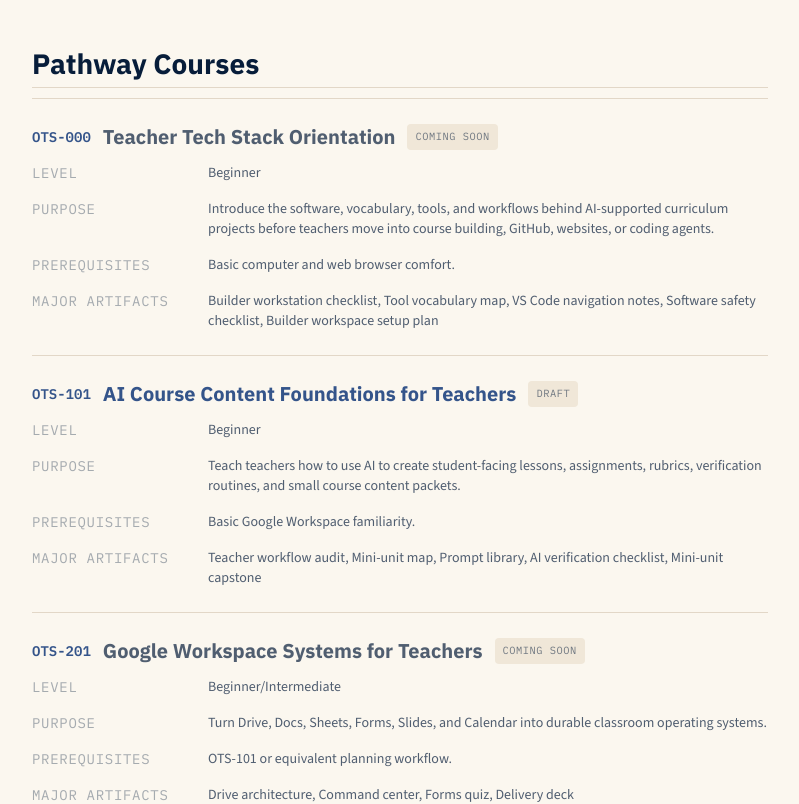
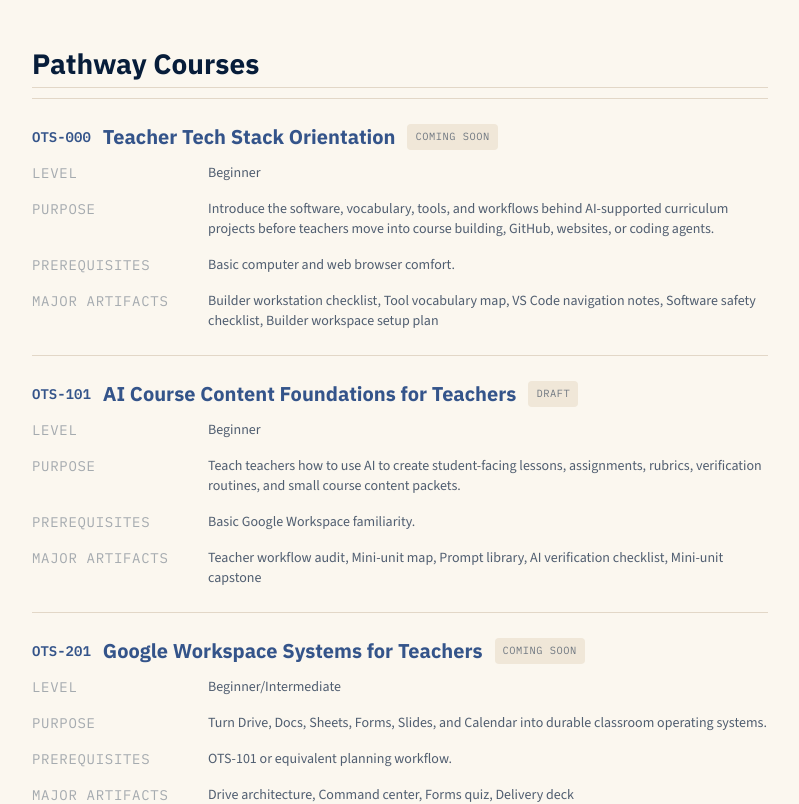
Before and after one commit to Gh0stlyKn1ght/OpenTeachStack, a Next.js app: page /pathway in a window 1280 px wide. Shown: the part 862-1666 px from the top of the page, without its empty margins (48-847 px from the left). Built offline with nearby package versions, Linux system fonts and the light colour scheme.

Commit message:
Link coming soon course previews in dev

```diff
--- a/src/app/book/page.tsx
+++ b/src/app/book/page.tsx
@@ -7,6 +7,8 @@ import FieldGuidePage from "@/components/field-guide/FieldGuidePage";
 import { BOOK_COURSE_CODE, BOOK_COURSE_PATH, METHOD_STEPS } from "@/lib/book";
 import { COURSE_STRUCTURES } from "@/lib/courseStructures";
 import { COURSE_SUBTITLE, COURSE_THESIS } from "@/lib/metadata";
+
+const canPreviewComingSoon = process.env.NODE_ENV !== "production";
 
 export const metadata: Metadata = {
   title: "Course Book — OpenTeachStack",
@@ -95,7 +97,29 @@ export default function BookPage() {
                 Draft
               </span>
             </Link>
-            {pathwayCourses.map((course) => (
+            {pathwayCourses.map((course) =>
+              canPreviewComingSoon ? (
+                <Link
+                  key={course.slug}
+                  href={`/book/${course.slug}`}
+                  className="grid gap-3 py-4 no-underline transition-colors hover:bg-surface-alt/35 md:grid-cols-[6rem_1fr_8rem]"
+                >
+                  <span className="font-mono text-sm text-accent">
+                    {course.code}
+                  </span>
+                  <span>
+                    <strong className="block text-foreground">
+                      {course.title}
+                    </strong>
+                    <span className="mt-1 block text-sm text-foreground/55">
+                      {course.thesis}
+                    </span>
+                  </span>
+                  <span className="font-mono text-xs uppercase tracking-wider text-foreground/40">
+                    Coming Soon
+                  </span>
+                </Link>
+              ) : (
                 <div
                   key={course.slug}
                   className="grid gap-3 py-4 md:grid-cols-[6rem_1fr_8rem]"
@@ -115,7 +139,8 @@ export default function BookPage() {
                     Coming Soon
                   </span>
                 </div>
-            ))}
+              ),
+            )}
             <div className="grid gap-3 py-4 md:grid-cols-[6rem_1fr_8rem]">
               <span className="font-mono text-sm text-accent">OTS-280</span>
               <span>
--- a/src/app/pathway/page.tsx
+++ b/src/app/pathway/page.tsx
@@ -2,6 +2,8 @@ import type { Metadata } from "next";
 import Link from "next/link";
 import FieldGuidePage from "@/components/field-guide/FieldGuidePage";
 import { PATHWAY_COURSES } from "@/lib/metadata";
+
+const canPreviewComingSoon = process.env.NODE_ENV !== "production";
 
 export const metadata: Metadata = {
   title: "Pathway — OpenTeachStack",
@@ -10,6 +12,12 @@ export const metadata: Metadata = {
 };
 
 export default function PathwayPage() {
+  function courseHref(code: string) {
+    if (code === "OTS-101") return "/book/ots-101";
+    if (code === "OTS-280") return "/book/ots-280";
+    return `/book/${code.toLowerCase()}`;
+  }
+
   return (
     <FieldGuidePage
       eyebrow="OpenTeachStack Pathway"
@@ -50,19 +58,13 @@ export default function PathwayPage() {
                 <span className="font-mono text-sm font-semibold text-accent">
                   {course.code}
                 </span>
-                {course.status === "Coming Soon" ? (
+                {course.status === "Coming Soon" && !canPreviewComingSoon ? (
                   <span className="font-heading text-xl font-bold text-foreground/70">
                     {course.title}
                   </span>
                 ) : (
                   <Link
-                    href={
-                      course.code === "OTS-101"
-                        ? "/book/ots-101"
-                        : course.code === "OTS-280"
-                          ? "/book/ots-280"
-                          : `/book/${course.code.toLowerCase()}`
-                    }
+                    href={courseHref(course.code)}
                     className="font-heading text-xl font-bold text-foreground no-underline hover:text-link"
                   >
                     {course.title}
```
Lines whose indentation alone changed are shown as unchanged.
